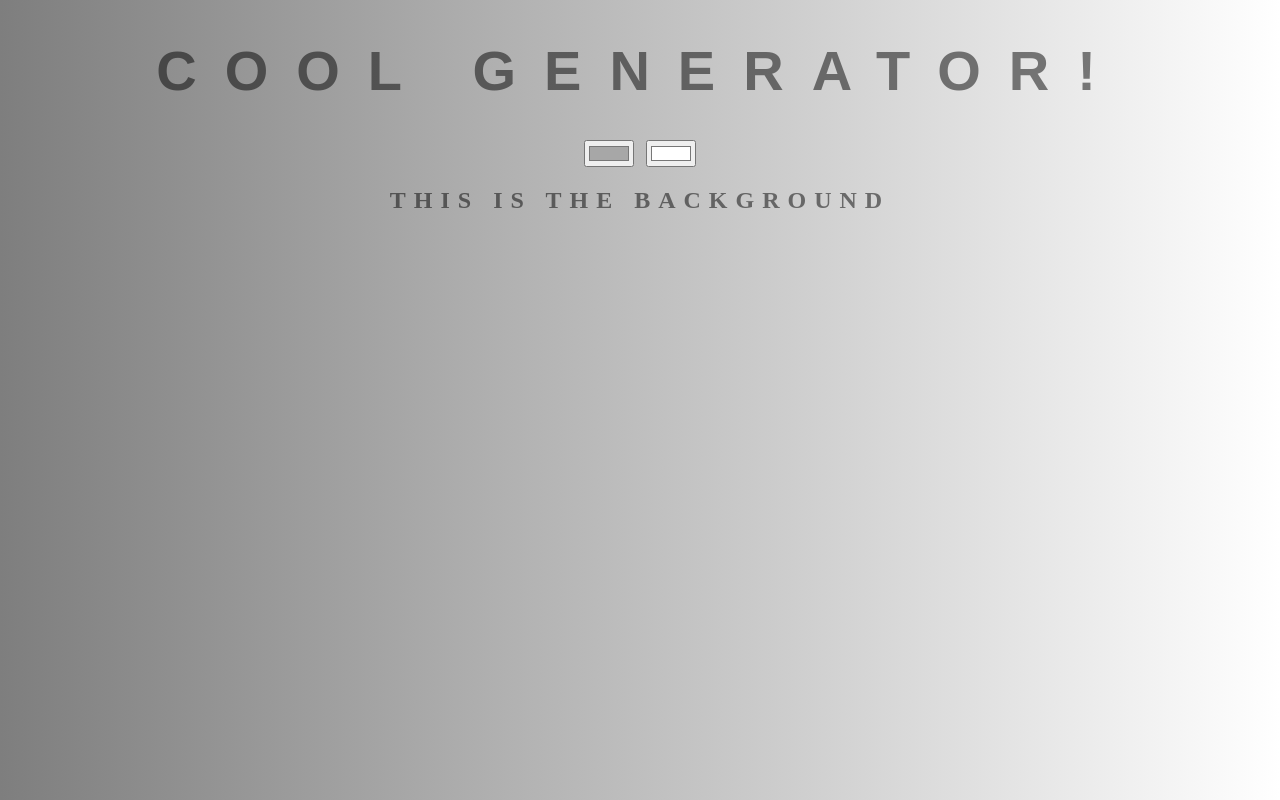
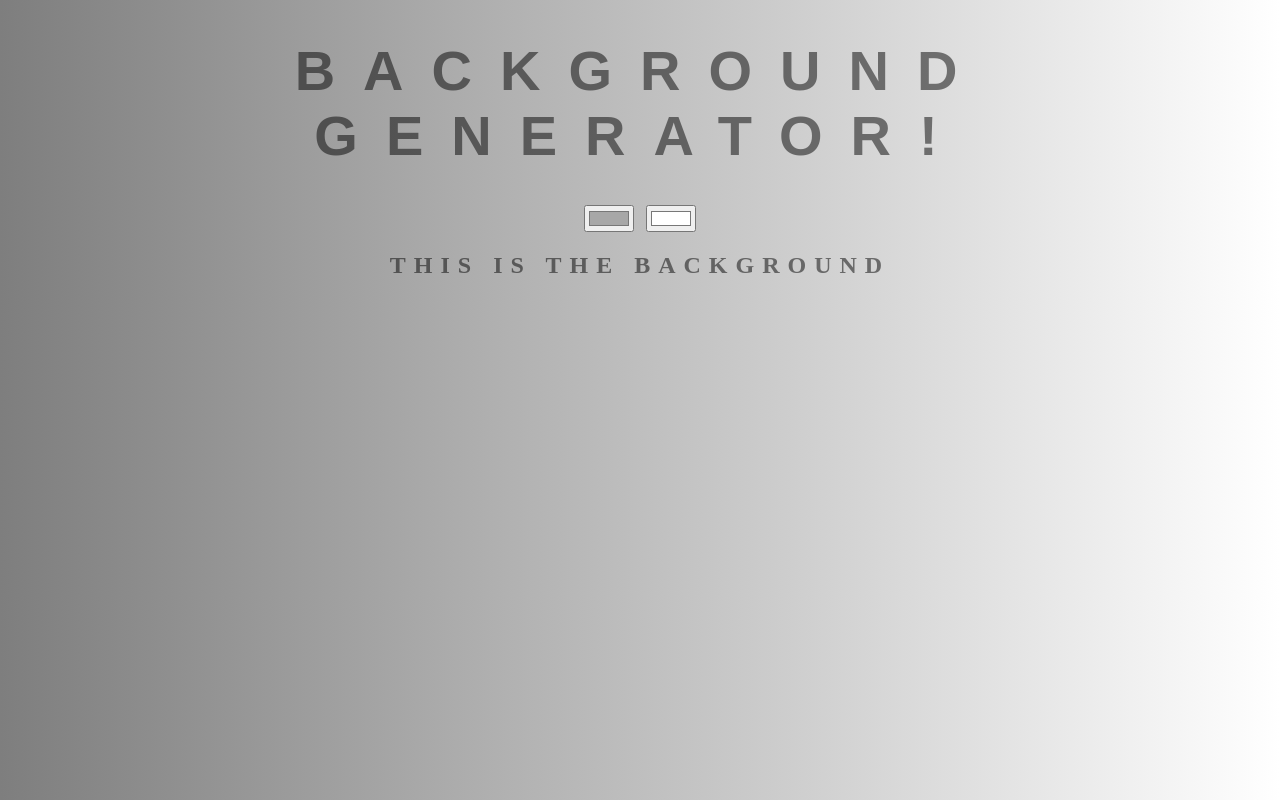
Before and after one commit to ryns118/background-generator, a plain HTML site: page index.html in a window 1280 px wide. Drawn offline with Linux system fonts and the light colour scheme.

Commit message:
changing title

```diff
--- a/index.html
+++ b/index.html
@@ -5,7 +5,7 @@
 	<link rel="stylesheet" type="text/css" href="style.css">
 </head>
 <body id="gradient">
-	<h1>COOL Generator!</h1>
+	<h1>Background Generator!</h1>
 	<input class="color1" type="color" name="color1" value="#A7A7A7">
 	<input class="color2" type="color" name="color2" value="#FFFFFF">
 	<h2>this is the background</h2>
```
